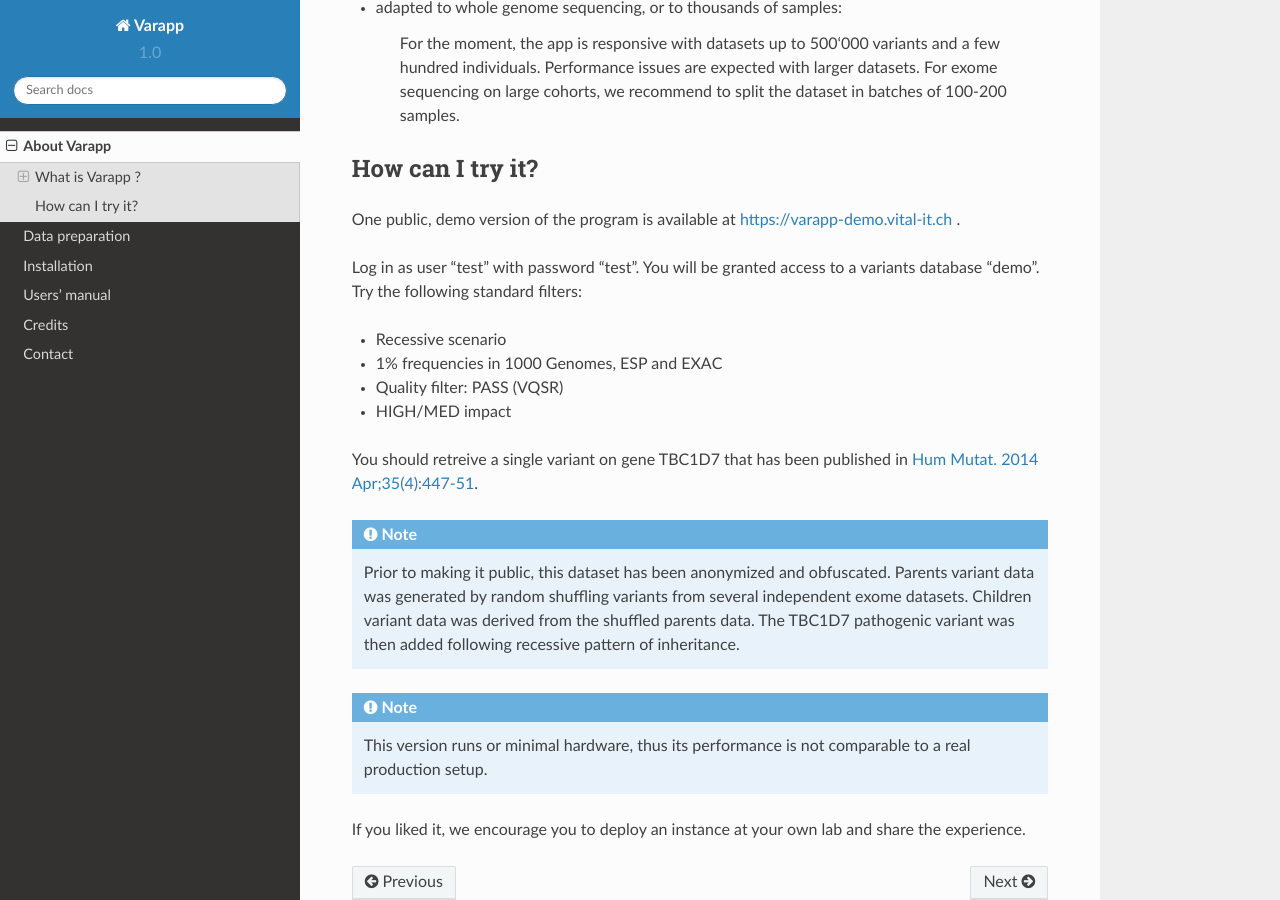
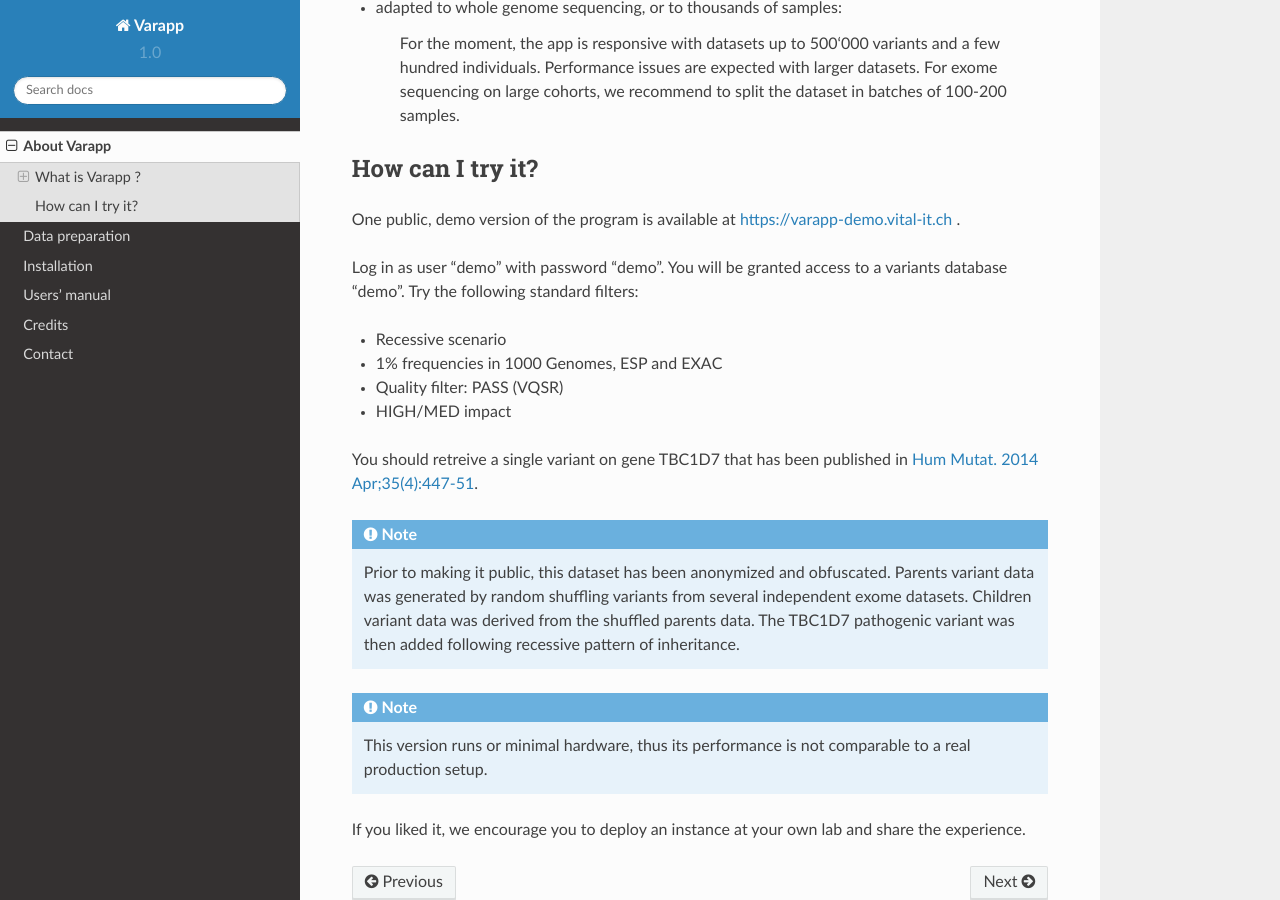
Before and after one commit to varapp/varapp-docs, a Sphinx documentation site: the page built from docs/src/about.rst, in a window 1280 px wide and 900 px high, scrolled down 1908 px. Built offline with Sphinx 7.4.7 and the Read the Docs theme 2.0.0, drawn with Linux system fonts in a browser that asks for light colours.

Commit message:
demo access

```diff
--- a/docs/src/about.rst
+++ b/docs/src/about.rst
@@ -91,7 +91,7 @@
 One public, demo version of the program is available at
 `https://varapp-demo.vital-it.ch <https://varapp-demo.vital-it.ch>`_ .
 
-Log in as user "test" with password "test".
+Log in as user "demo" with password "demo".
 You will be granted access to a variants database "demo".
 Try the following standard filters:
 
```
